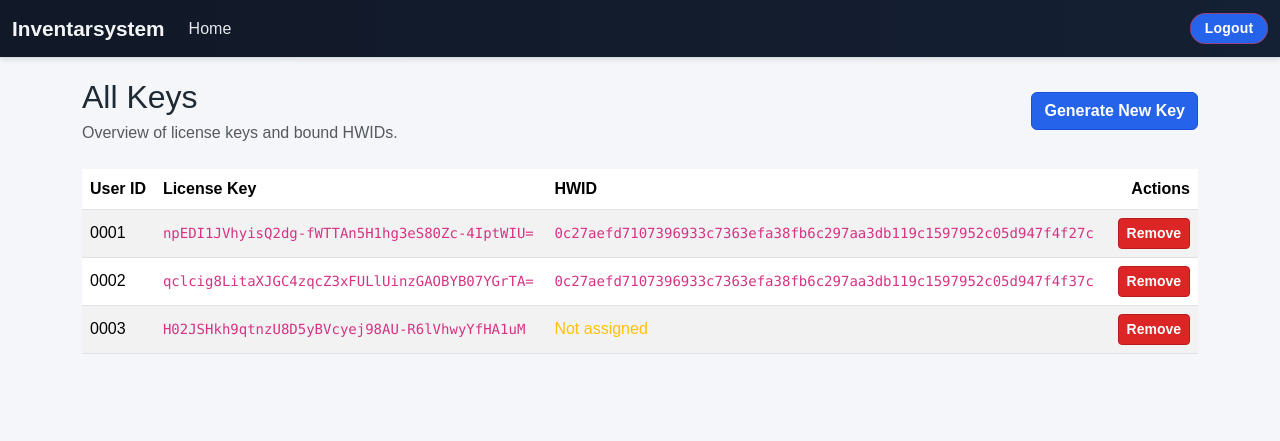
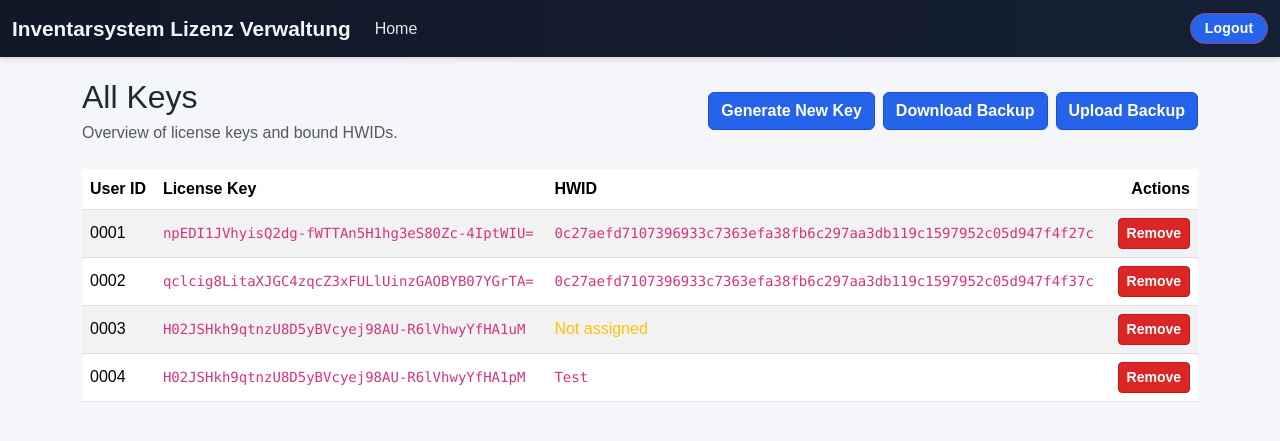
Before and after one commit to AIIrondev/Key-service-Server, a Flask app: page / in a window 1280 px wide. Shown: the top 441 px of the page. Run offline with Flask 3, Linux system fonts and the light colour scheme; the visitor is signed in with stand-in values (Sample User, id 1); some libraries are stand-ins or nearby versions.

Commit message:
feat: Implement backup and restore functionality for licenses; add download and upload routes

```diff
--- a/Code/main.py
+++ b/Code/main.py
@@ -1,9 +1,12 @@
 from pathlib import Path
 import sys
-from flask import Flask, render_template, request, jsonify, flash, redirect, url_for, get_flashed_messages, session
+from flask import Flask, render_template, request, jsonify, flash, redirect, url_for, get_flashed_messages, session, send_file
 import verify
+import backup
 import pyotp
 import qrcode
+import json
+from io import BytesIO
 
 def _resolve_template_dir() -> Path:
     candidates = [
@@ -21,7 +24,7 @@ def _resolve_template_dir() -> Path:
 totp_key = "Hsdfisdf4n34234dfiseLoasjfj3asnnvhxbbfgrzzuewwndcodrweokyn"
 
 app = Flask(__name__, template_folder=str(_resolve_template_dir()))
-app.secret_key = "Test123"
+app.secret_key = "ASDfhbsdfseiufhgildsrfrjg874368546987s6e8468f4s"
 
 def _read_app_version() -> str:
     candidates = [
@@ -37,7 +40,7 @@ def _read_app_version() -> str:
     return "unknown"
 
 def generate_totp_qrcode():
-    uri = pyotp.totp.TOTP(totp_key).provisioning_uri(name='',issuer_name='Key Verification Server')
+    uri = pyotp.totp.TOTP(totp_key).provisioning_uri(name='',issuer_name='Inventarsystem Lizenz Verwaltung')
     qrcode.make(uri).save("qr.png")
 
 def check_totp(key):
@@ -62,13 +65,6 @@ def validate__information():
 
 @app.route('/login', methods=['GET', 'POST'])
 def login():
-    """
-    User login route.
-    Authenticates users and redirects to appropriate homepage based on role.
-
-    Returns:
-        flask.Response: Rendered template or redirect
-    """
     if 'username' in session:
         return redirect(url_for('default'))
     if request.method == 'POST':
@@ -126,6 +122,52 @@ def logout():
     return redirect(url_for('login'))
 
 
+@app.route('/download_backup', methods=['GET'])
+def download_backup():
+    if 'username' not in session:
+        return redirect(url_for('login'))
+
+    licenses_data = backup.export_backup()
+    json_str = json.dumps(licenses_data, indent=2)
+    return send_file(
+        BytesIO(json_str.encode('utf-8')),
+        mimetype='application/json',
+        as_attachment=True,
+        download_name='licenses_backup.json'
+    )
+
+
+@app.route('/upload_backup', methods=['POST'])
+def upload_backup():
+    if 'username' not in session:
+        return redirect(url_for('login'))
+
+    if 'file' not in request.files:
+        flash('No file provided', 'error')
+        return redirect(url_for('default'))
+
+    file = request.files['file']
+
+    if file.filename == '':
+        flash('No file selected', 'error')
+        return redirect(url_for('default'))
+
+    try:
+        content = file.read().decode('utf-8')
+        data = json.loads(content)
+
+        if backup.import_backup(data):
+            flash('Licenses backup restored successfully', 'success')
+        else:
+            flash('Failed to restore backup - invalid format', 'error')
+    except json.JSONDecodeError:
+        flash('Invalid JSON file', 'error')
+    except Exception as e:
+        flash(f'Error uploading backup: {str(e)}', 'error')
+
+    return redirect(url_for('default'))
+
+
 def main():
     app.run(host="0.0.0.0", port=5000, debug=False)
 
--- a/Code/templates/base.html
+++ b/Code/templates/base.html
@@ -21,7 +21,7 @@
     <meta name="mobile-web-app-capable" content="yes">
     <meta name="apple-mobile-web-app-capable" content="yes">
     <meta name="apple-mobile-web-app-status-bar-style" content="black-translucent">
-    <title>{% block title %}Admin Inventarsystem{% endblock %}</title>
+    <title>{% block title %}Inventarsystem Lizenz Verwaltung{% endblock %}</title>
     {% block head %}
     <link href="https://cdn.jsdelivr.net/npm/bootstrap@5.3.0-alpha1/dist/css/bootstrap.min.css" rel="stylesheet">
     <script src="https://cdn.jsdelivr.net/npm/bootstrap@5.3.0-alpha1/dist/js/bootstrap.bundle.min.js"></script>
@@ -95,7 +95,7 @@
 <body>
     <nav class="navbar navbar-expand-lg navbar-dark bg-dark">
         <div class="container-fluid">
-            <a class="navbar-brand" href="{{ url_for('default') }}">Inventarsystem</a>
+            <a class="navbar-brand" href="{{ url_for('default') }}">Inventarsystem Lizenz Verwaltung</a>
             <button class="navbar-toggler" type="button" data-bs-toggle="collapse" data-bs-target="#navbarContent">
                 <span class="navbar-toggler-icon"></span>
             </button>
--- a/Code/templates/main.html
+++ b/Code/templates/main.html
@@ -8,9 +8,13 @@
         <h2 class="mb-1">All Keys</h2>
         <p class="text-muted mb-0">Overview of license keys and bound HWIDs.</p>
     </div>
-    <form method="POST" action="{{ url_for('generate_new') }}">
-        <button type="submit" class="btn btn-success">Generate New Key</button>
-    </form>
+    <div class="d-flex gap-2">
+        <form method="POST" action="{{ url_for('generate_new') }}" style="display: inline;">
+            <button type="submit" class="btn btn-success">Generate New Key</button>
+        </form>
+        <a href="{{ url_for('download_backup') }}" class="btn btn-info">Download Backup</a>
+        <button type="button" class="btn btn-warning" data-bs-toggle="modal" data-bs-target="#uploadModal">Upload Backup</button>
+    </div>
 </div>
 
 <div class="table-wrap">
@@ -50,4 +54,32 @@
     </table>
 </div>
 
+<!-- Upload Backup Modal -->
+<div class="modal fade" id="uploadModal" tabindex="-1" aria-labelledby="uploadModalLabel" aria-hidden="true">
+    <div class="modal-dialog">
+        <div class="modal-content">
+            <div class="modal-header">
+                <h5 class="modal-title" id="uploadModalLabel">Upload Licenses Backup</h5>
+                <button type="button" class="btn-close" data-bs-dismiss="modal" aria-label="Close"></button>
+            </div>
+            <form method="POST" action="{{ url_for('upload_backup') }}" enctype="multipart/form-data">
+                <div class="modal-body">
+                    <div class="mb-3">
+                        <label for="backupFile" class="form-label">Select JSON backup file</label>
+                        <input class="form-control" type="file" id="backupFile" name="file" accept=".json" required>
+                        <small class="text-muted">Select a previously downloaded licenses_backup.json file</small>
+                    </div>
+                    <div class="alert alert-warning" role="alert">
+                        <strong>Warning:</strong> Uploading a backup will replace all current licenses. This action cannot be undone.
+                    </div>
+                </div>
+                <div class="modal-footer">
+                    <button type="button" class="btn btn-secondary" data-bs-dismiss="modal">Cancel</button>
+                    <button type="submit" class="btn btn-danger" onclick="return confirm('Are you sure you want to restore from this backup? Current licenses will be replaced.');">Restore</button>
+                </div>
+            </form>
+        </div>
+    </div>
+</div>
+
 {% endblock %}
--- a/licenses.json
+++ b/licenses.json
@@ -13,5 +13,10 @@
     "user_id": "0003",
     "license_key": "H02JSHkh9qtnzU8D5yBVcyej98AU-R6lVhwyYfHA1uM",
     "hwid_uuid": ""
+  },
+  {
+    "user_id": "0004",
+    "license_key": "H02JSHkh9qtnzU8D5yBVcyej98AU-R6lVhwyYfHA1pM",
+    "hwid_uuid": "Test"
   }
 ]
```
Also changed, not shown: Code/backup.py (added, +43 -0 lines), README.md, 2 other files.
